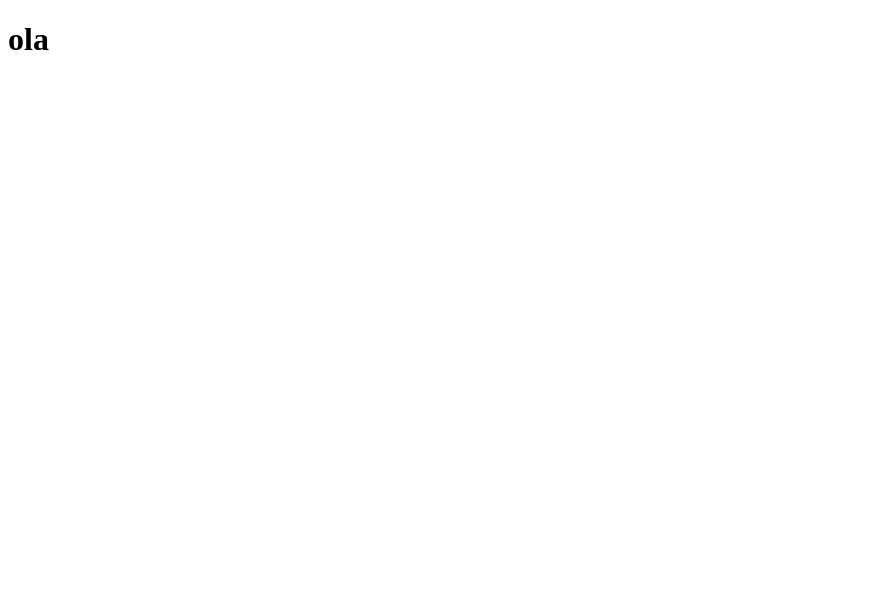
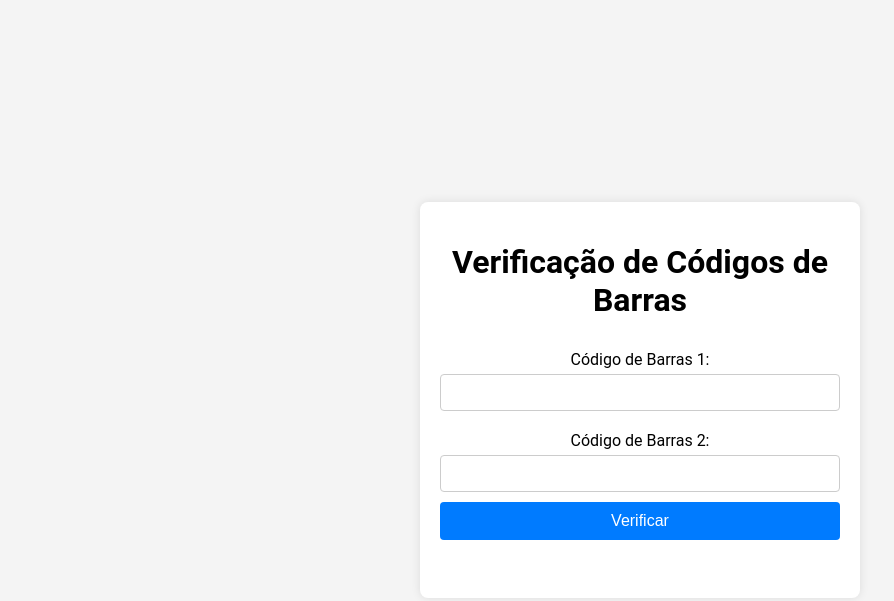
Before and after one commit to EuSouWill/simplesFerramentas, a plain HTML site: page index.html in a window 1280 px wide. Shown: the whole page, without its empty margins (0-894 px from the left). Drawn offline with Linux system fonts and the light colour scheme.

Commit message:
atualizando css

```diff
--- a/index.html
+++ b/index.html
@@ -1,13 +1,23 @@
 <!DOCTYPE html>
-<html lang="en">
+<html lang="pt-BR">
 <head>
     <meta charset="UTF-8">
     <meta name="viewport" content="width=device-width, initial-scale=1.0">
-    <title>Document</title>
+    <title>Verificação de Códigos de Barras</title>
+    <link rel="stylesheet" href="style.css">
 </head>
 <body>
-    <h1>
-        ola
-    </h1>
+    <div class="container">
+        <h1>Verificação de Códigos de Barras</h1>
+        <div class="barcode-checker">
+            <label for="barcode1">Código de Barras 1:</label>
+            <input type="text" id="barcode1">
+            <label for="barcode2">Código de Barras 2:</label>
+            <input type="text" id="barcode2">
+            <button id="checkButton">Verificar</button>
+            <p id="result"></p>
+        </div>
+    </div>
+    <script src="script.js"></script>
 </body>
 </html>
--- /dev/null
+++ b/script.js
@@ -0,0 +1,12 @@
+document.getElementById("checkButton").addEventListener("click", function() {
+    var barcode1 = document.getElementById("barcode1").value;
+    var barcode2 = document.getElementById("barcode2").value;
+    var result = document.getElementById("result");
+    if (barcode1 === barcode2) {
+        result.textContent = "Os códigos de barras são iguais.";
+        result.style.color = "green";
+    } else {
+        result.textContent = "Os códigos de barras são diferentes.";
+        result.style.color = "red";
+    }
+});
--- /dev/null
+++ b/style.css
@@ -0,0 +1,56 @@
+body {
+    font-family: 'Roboto', sans-serif;
+    background-color: #f4f4f4;
+    margin: 0;
+    padding: 0;
+    display: flex;
+    justify-content: center;
+    align-items: center;
+    height: 100vh;
+}
+
+.container {
+    background-color: #fff;
+    padding: 20px;
+    border-radius: 8px;
+    box-shadow: 0 0 10px rgba(0, 0, 0, 0.1);
+    text-align: center;
+    width: 90%;
+    max-width: 400px;
+}
+
+.barcode-checker {
+    display: flex;
+    flex-direction: column;
+}
+
+.barcode-checker label {
+    margin-top: 10px;
+}
+
+.barcode-checker input {
+    padding: 10px;
+    margin-top: 5px;
+    margin-bottom: 10px;
+    border: 1px solid #ccc;
+    border-radius: 4px;
+}
+
+#checkButton {
+    padding: 10px;
+    font-size: 16px;
+    cursor: pointer;
+    background-color: #007bff;
+    color: white;
+    border: none;
+    border-radius: 4px;
+}
+
+#checkButton:hover {
+    background-color: #0056b3;
+}
+
+#result {
+    margin-top: 20px;
+    font-size: 18px;
+}
```
